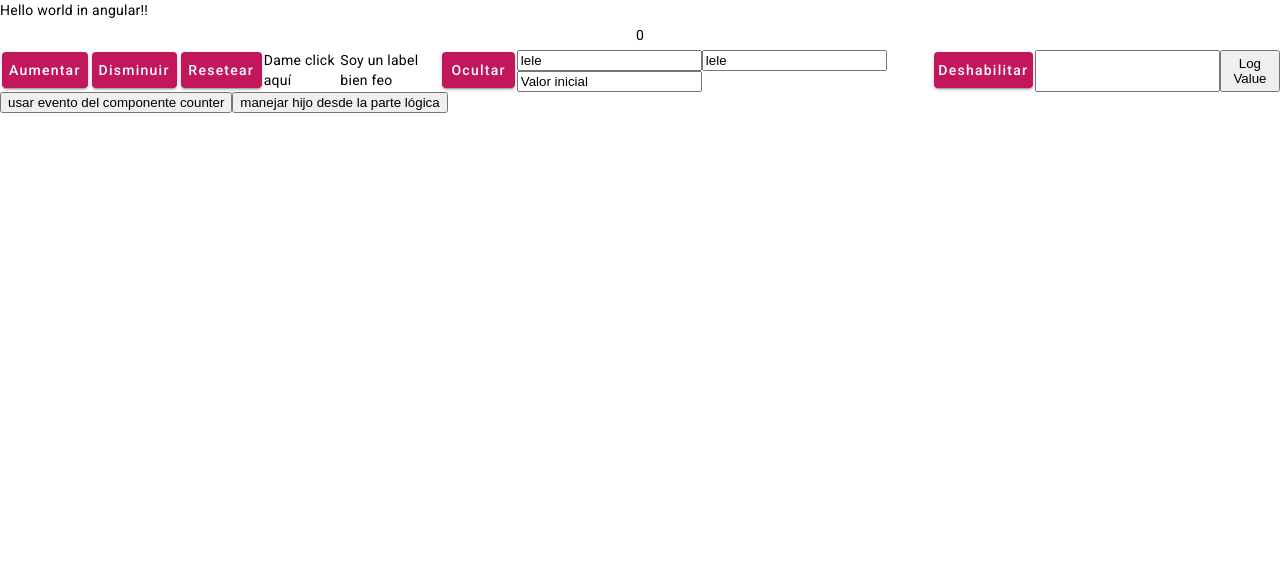
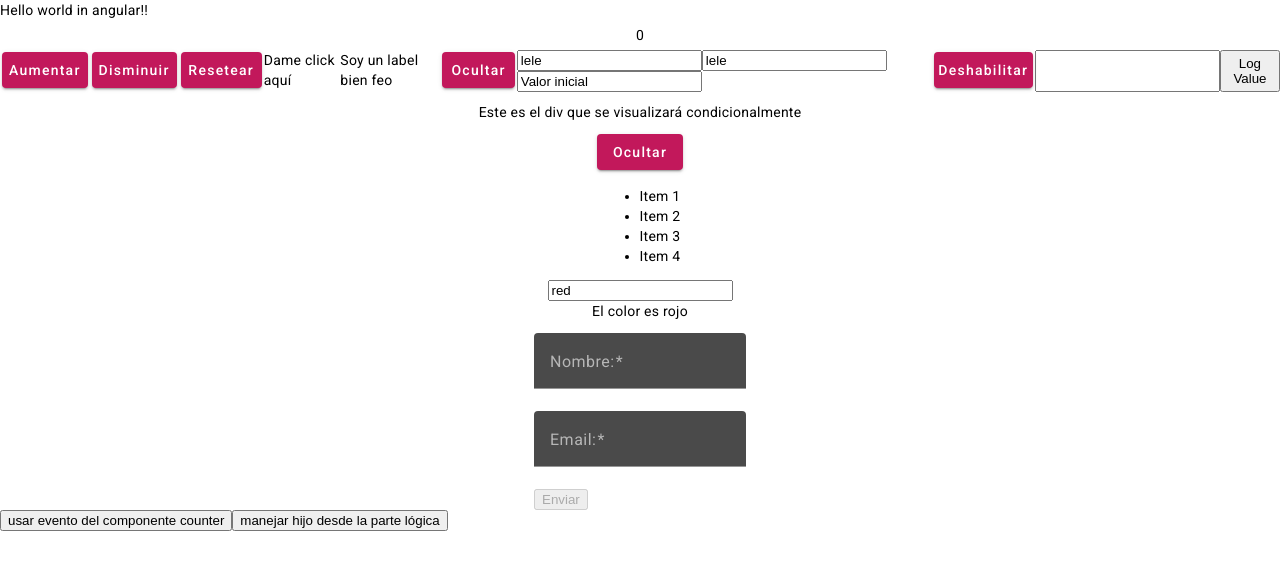
Before and after one commit to perezguedesmaikel/angular-cruddjango-otrosejemplos, an Angular app: page / in a window 1280 px wide. Shown: the top 570 px of the page. Built offline with nearby package versions, Linux system fonts and the light colour scheme.

Commit message:
form is valid

```diff
--- a/src/app/app.component.css
+++ b/src/app/app.component.css
@@ -0,0 +1,3 @@
+.example-container mat-form-field + mat-form-field {
+  margin-left: 8px;
+}
--- a/src/app/app.component.html
+++ b/src/app/app.component.html
@@ -3,3 +3,8 @@
 <app-contador #myComponent/>
 <button (click)="myComponent.logValue('yeahBaby!!!')">usar evento del componente counter</button>
 <button (click)="manejarHijo()">manejar hijo desde la parte lógica</button>
+<!--<div class="example-container" style="margin-top: 25px">-->
+<!--  <mat-form-field>-->
+<!--    <mat-label>Enter your email</mat-label>-->
+<!--  </mat-form-field>-->
+<!--</div>-->
--- a/src/app/app.component.ts
+++ b/src/app/app.component.ts
@@ -1,6 +1,7 @@
 import {Component, ViewChild} from '@angular/core';
 import {HomeComponent} from "./home/home.component";
 import {ContadorComponent} from "./contador/contador.component";
+import {FormControl, Validators} from "@angular/forms";
 
 @Component({
   selector: 'app-root',
@@ -9,10 +10,20 @@ import {ContadorComponent} from "./contador/contador.component";
 })
 export class AppComponent {
   title = 'curso-angular';
+  email = new FormControl('', [Validators.required, Validators.email]);
   @ViewChild('myComponent') myComponent!: ContadorComponent;
+
+  getErrorMessage() {
+    if (this.email.hasError('required')) {
+      return 'You must enter a value';
+    }
+
+    return this.email.hasError('email') ? 'Not a valid email' : '';
+  }
 
   manejarHijo() {
     this.myComponent.logValue('ahora si caballo!!!')
   }
 
+
 }
--- a/src/app/app.module.ts
+++ b/src/app/app.module.ts
@@ -8,7 +8,7 @@ import {ContadorComponent} from "./contador/contador.component";
 import {BrowserAnimationsModule} from '@angular/platform-browser/animations';
 import {MatSlideToggleModule} from "@angular/material/slide-toggle";
 import {MatButtonModule} from "@angular/material/button";
-import {FormsModule} from "@angular/forms";
+import {FormsModule, ReactiveFormsModule} from "@angular/forms";
 import {MatInputModule} from "@angular/material/input";
 
 @NgModule({
@@ -19,6 +19,8 @@ import {MatInputModule} from "@angular/material/input";
     ContadorComponent
   ],
   imports: [
+    FormsModule,
+    ReactiveFormsModule,
     BrowserModule,
     BrowserAnimationsModule,
     MatSlideToggleModule,
--- a/src/app/contador/contador.component.html
+++ b/src/app/contador/contador.component.html
@@ -20,5 +20,61 @@
     <button (click)="isDisabled=!isDisabled" color="primary" mat-raised-button style="margin: 2px">Deshabilitar</button>
     <input #myInputThird (input)="logValue(myInputThird.value)" type="text">
     <button (click)="logValue(myInputThird.value)">Log Value</button>
+
   </div>
+  <div *ngIf="isShowDifCondicional; else elseBlock" style="display: flex;flex-direction: column;margin: 10px">
+    <label>Este es el div que se visualizará condicionalmente </label>
+  </div>
+  <ng-template #elseBlock>
+    <p>Elemento oculto</p>
+  </ng-template>
+  <button (click)="isShowDifCondicional=!isShowDifCondicional" color="primary" mat-raised-button style="margin: 2px">
+    Ocultar
+  </button>
+  <ul>
+    <li *ngFor="let el of itemsExample">{{el}}</li>
+  </ul>
+  <input (input)="handleColor($event)" [value]="color">
+  <div [ngSwitch]="color">
+    <p *ngSwitchCase="'red'">El color es rojo</p>
+    <p *ngSwitchCase="'blue'">El color es azul</p>
+    <p *ngSwitchCase="'green'">El color es verde</p>
+    <p *ngSwitchDefault>Color no reconocido</p>
+  </div>
+  <!--  <form>-->
+  <!--      <div>-->
+  <!--        <label for="name">Nombre:</label>-->
+  <!--        <input [(ngModel)]="formData.name" id="name" name="name" required type="text">-->
+  <!--      </div>-->
+  <!--      <div>-->
+  <!--        <label for="email">Email:</label>-->
+  <!--        <input [(ngModel)]="formData.email" id="email" name="email" required type="email">-->
+  <!--      </div>-->
+
+  <!--  </form>-->
+  <form (ngSubmit)="submitForm()">
+    <div style="display: flex; flex-direction: column">
+      <div>
+        <mat-form-field>
+          <input #name="ngModel" [(ngModel)]="formData.name" id="name" matInput name="name" required type="text">
+          <mat-label>Nombre:</mat-label>
+          <mat-error *ngIf="name.invalid && (name.dirty || name.touched)">
+            El nombre es obligatorio!!
+          </mat-error>
+        </mat-form-field>
+      </div>
+    </div>
+
+    <div>
+      <mat-form-field>
+        <input #email="ngModel" [(ngModel)]="formData.email" id="email" matInput name="email" required type="email">
+        <mat-label>Email:</mat-label>
+        <mat-error *ngIf="email.invalid && (email.dirty || email.touched)">
+          El email es obligatorio!!
+        </mat-error>
+      </mat-form-field>
+    </div>
+    <button [disabled]="email.invalid" type="submit">Enviar</button>
+
+  </form>
 </div>
--- a/src/app/contador/contador.component.ts
+++ b/src/app/contador/contador.component.ts
@@ -13,6 +13,18 @@ export class ContadorComponent {
   isDisabled = false
   newInput = 'Valor inicial'
   secondInput = 'secondInput'
+  isShowDifCondicional = true
+  itemsExample: string[] = ['Item 1', 'Item 2', 'Item 3', 'Item 4'];
+  color = 'red'
+  formData = {
+    name: '',
+    email: ''
+  };
+
+  submitForm() {
+    // Realizar acciones con los datos del formulario
+    console.log(this.formData);
+  }
 
   modifyCounter(action: 'incrementar' | 'decrementar' | 'resetear') {
     switch (action) {
@@ -49,4 +61,8 @@ export class ContadorComponent {
   logValue(value: string) {
     console.log(value)
   }
+
+  handleColor(event: any) {
+    this.color = event.target.value
+  }
 }
```
